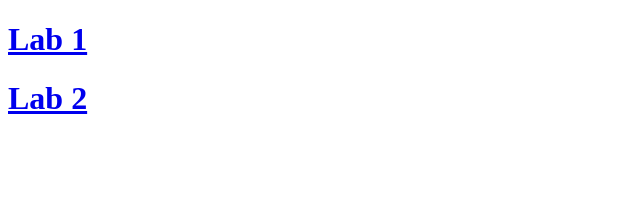
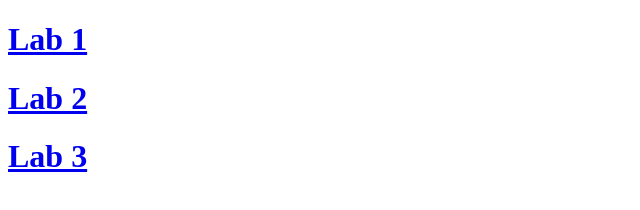
Before and after one commit to fairchildlabs/SeasonOne, a plain HTML site: page index.html in a window 1280 px wide. Shown: the whole page, without its empty margins (0-640 px from the left). Drawn offline with Linux system fonts and the light colour scheme.

Commit message:
Season One update

```diff
--- a/index.html
+++ b/index.html
@@ -15,5 +15,12 @@
 <a href="https://github.com/fairchildlabs/Lab2">Lab 2</a>
 </h1>
 
+<h1>
+<a href="https://github.com/fairchildlabs/Lab3">Lab 3</a>
+</h1>
+
+
+
+
 </body>
 </html>
```
